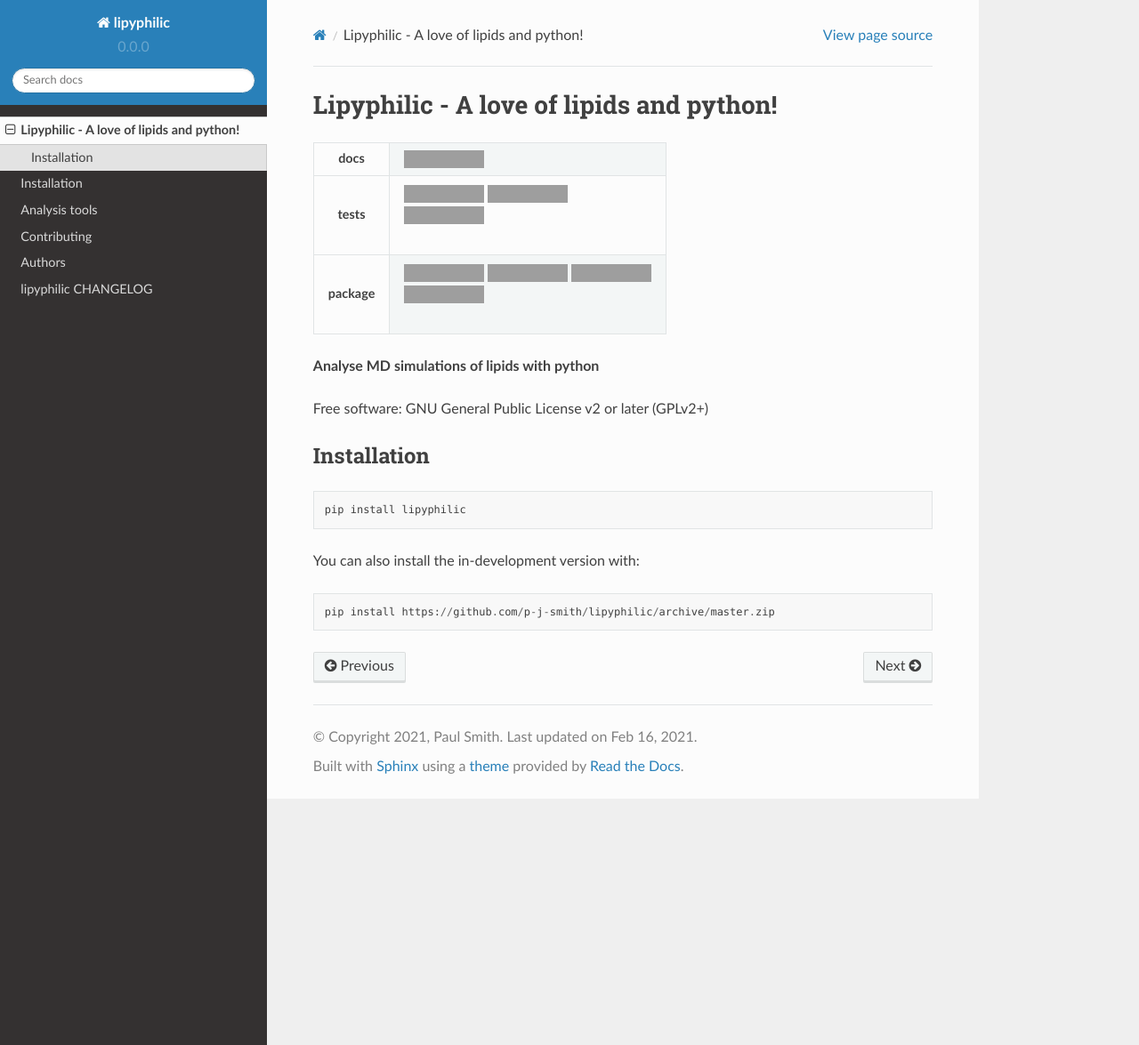
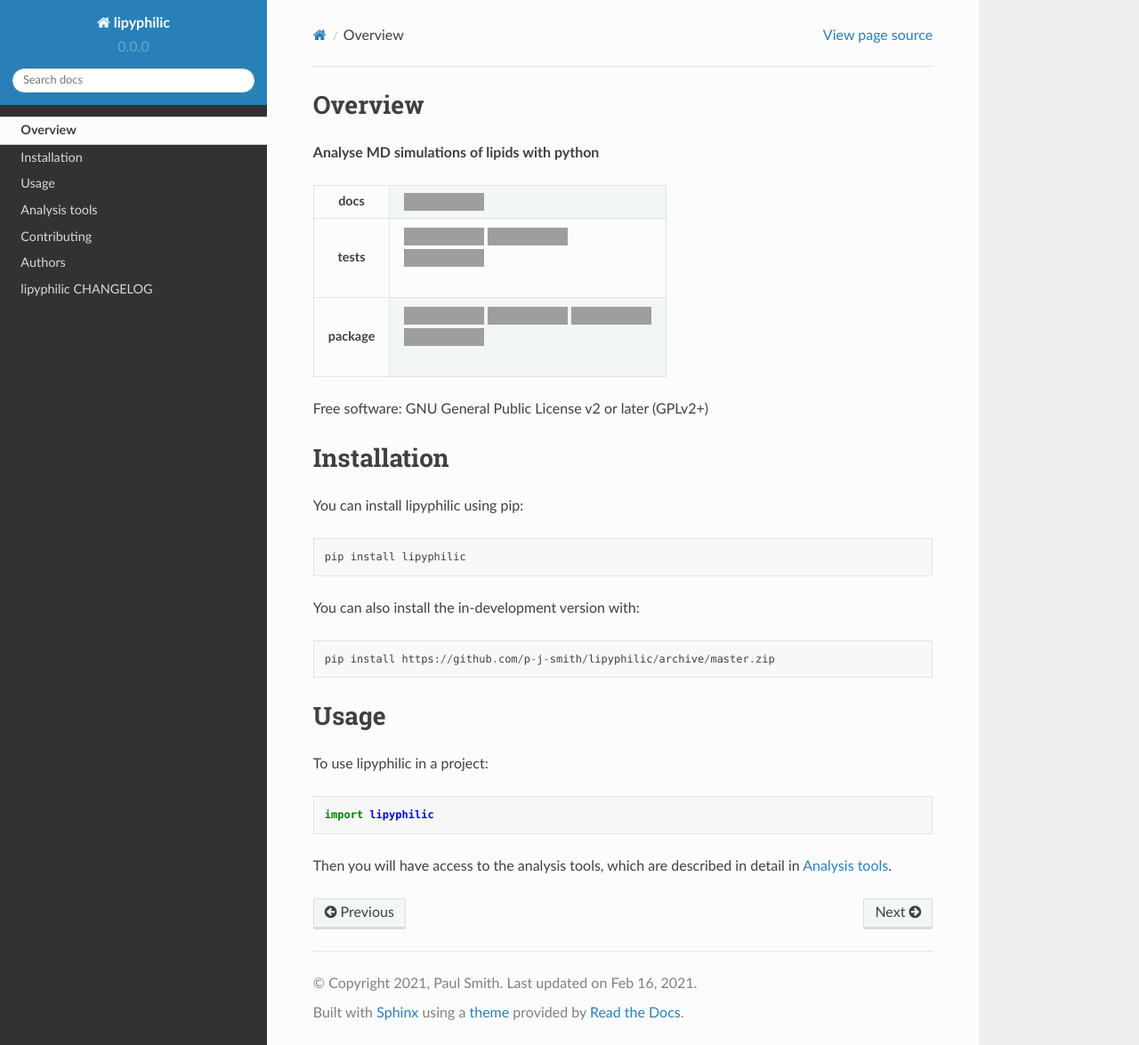
Before and after one commit to p-j-smith/lipyphilic, a Sphinx documentation site: the page built from docs/readme.rst, in a window 1280 px wide and 1175 px high, cut to the strip 0-1175 px from the top of the window. Shown: the whole strip at 89% size. Built offline with Sphinx 7.4.7 and the Read the Docs theme 2.0.0, drawn with Linux system fonts in a browser that asks for light colours; pages that are not in the unit, such as notebooks, are missing from menus; grey boxes are pictures that could not be loaded.

Commit message:
Update docs

```diff
--- a/README.rst
+++ b/README.rst
@@ -1,6 +1,8 @@
-=========================================
-Lipyphilic - A love of lipids and python!
-=========================================
+==========
+Overview
+==========
+
+**Analyse MD simulations of lipids with python**
 
 .. start-badges
 
@@ -55,17 +57,26 @@
 
 .. end-badges
 
-**Analyse MD simulations of lipids with python**
-
 Free software: GNU General Public License v2 or later (GPLv2+)
 
+============
 Installation
 ============
 
-::
+You can install lipyphilic using pip::
 
     pip install lipyphilic
 
 You can also install the in-development version with::
 
     pip install https://github.com/p-j-smith/lipyphilic/archive/master.zip
+
+=====
+Usage
+=====
+
+To use lipyphilic in a project::
+
+	import lipyphilic
+
+Then you will have access to the analysis tools, which are described in detail in :ref:`Analysis-tools`.
--- a/docs/index.rst
+++ b/docs/index.rst
@@ -6,8 +6,6 @@
    :maxdepth: 2
 
    readme
-   installation
-   usage
    reference/analyses
    contributing
    authors
--- a/docs/installation.rst
+++ /dev/null
@@ -1,7 +0,0 @@
-============
-Installation
-============
-
-At the command line::
-
-    pip install lipyphilic
```
